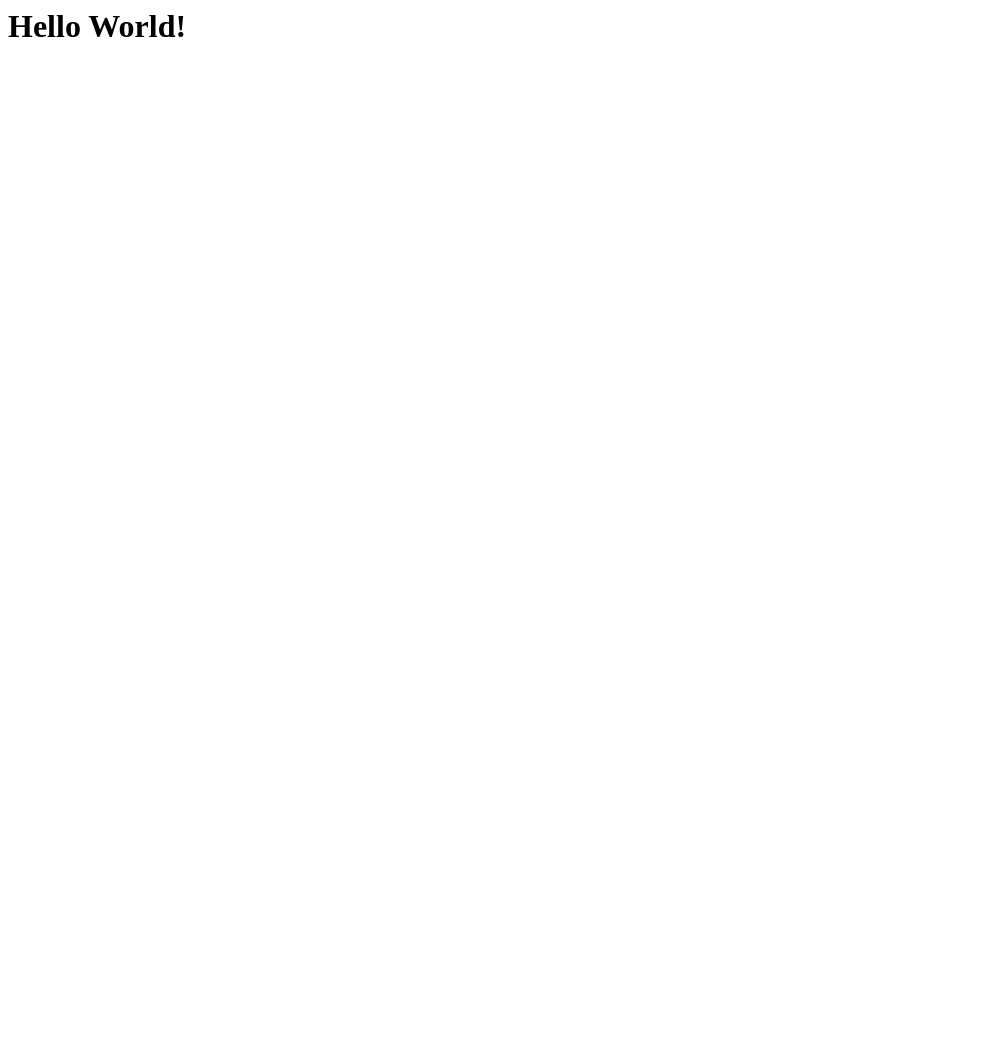
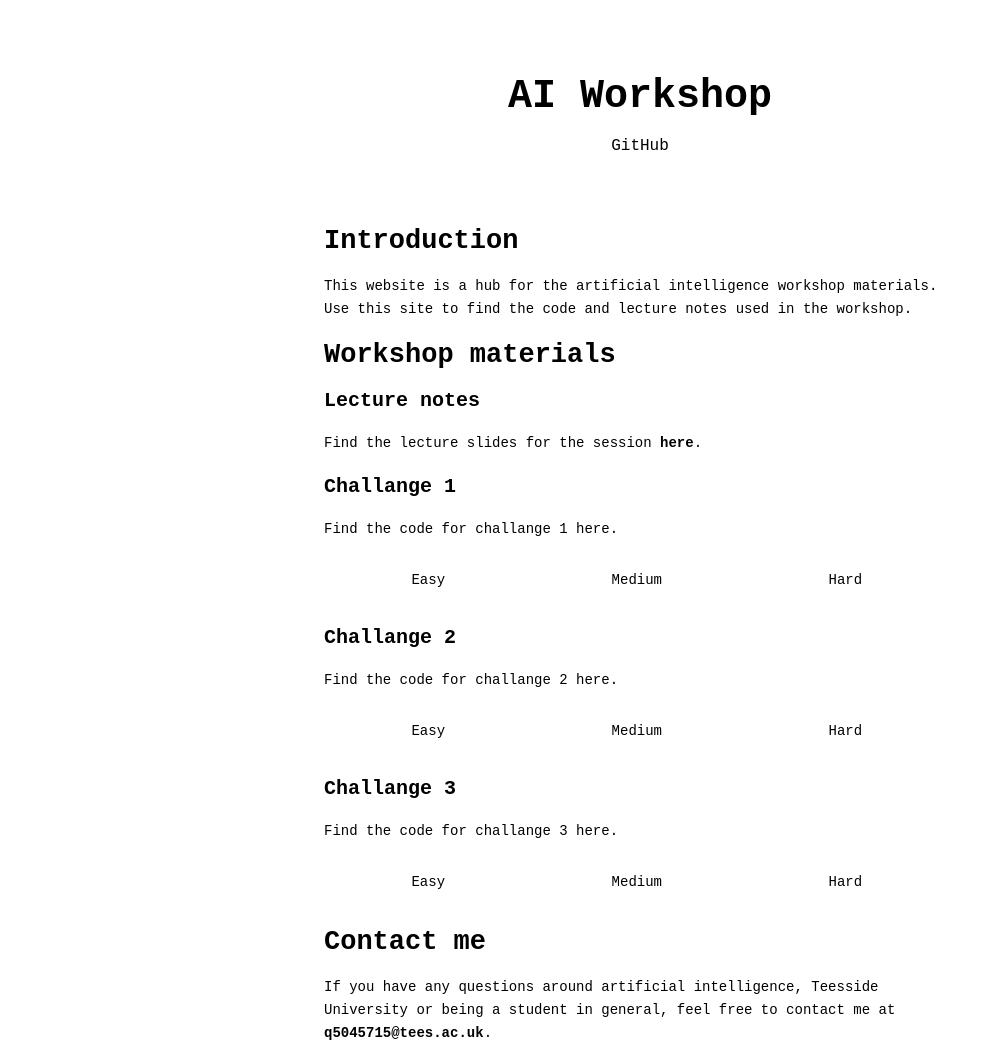
Before and after one commit to AaronWalker96/tuai, a plain HTML site: page index.html in a window 1280 px wide. Shown: the whole page, without its empty margins (0-989 px from the left). Before the commit the page ends 800 px from the top, so only its background shows below. Drawn offline with Linux system fonts and the light colour scheme.

Commit message:
Added some content to index and added CSS

```diff
--- /dev/null
+++ b/css/styles.css
@@ -0,0 +1,114 @@
+a {
+    font-family: "Courier New", Courier, "Lucida Sans Typewriter", "Lucida Typewriter", monospace;
+    font-size: 16px;
+    font-style: normal;
+    font-variant: normal;
+    font-weight: 400;
+    line-height: 23px;
+    text-decoration: none;
+    color: black;
+    padding: 13px;
+}
+
+a:hover {
+    transition: 0.3s;
+    background: black;
+    color: white;
+}
+
+h1 {
+    font-family: "Courier New", Courier, "Lucida Sans Typewriter", "Lucida Typewriter", monospace;
+    font-size: 40px;
+    font-style: normal;
+    font-variant: normal;
+    font-weight: 700;
+    line-height: 23px;
+}
+
+h2 {
+    font-family: "Courier New", Courier, "Lucida Sans Typewriter", "Lucida Typewriter", monospace;
+    font-size: 27px;
+    font-style: normal;
+    font-variant: normal;
+    font-weight: 700;
+    line-height: 23px;
+}
+
+h3 {
+    font-family: "Courier New", Courier, "Lucida Sans Typewriter", "Lucida Typewriter", monospace;
+    font-size: 20px;
+    font-style: normal;
+    font-variant: normal;
+    font-weight: 700;
+    line-height: 23px;
+}
+
+p {
+    font-family: "Courier New", Courier, "Lucida Sans Typewriter", "Lucida Typewriter", monospace;
+    font-size: 14px;
+    font-style: normal;
+    font-variant: normal;
+    font-weight: 400;
+    line-height: 23px;
+}
+
+blockquote {
+    font-family: "Courier New", Courier, "Lucida Sans Typewriter", "Lucida Typewriter", monospace;
+    font-size: 17px;
+    font-style: normal;
+    font-variant: normal;
+    font-weight: 400;
+    line-height: 23px;
+}
+
+pre {
+    font-family: "Courier New", Courier, "Lucida Sans Typewriter", "Lucida Typewriter", monospace;
+    font-size: 11px;
+    font-style: normal;
+    font-variant: normal;
+    font-weight: 400;
+    line-height: 23px;
+}
+
+.title {
+    text-align: center;
+    padding: 50px;
+}
+
+.center {
+    margin: 0 auto;
+    width: 50%;
+    padding-bottom: 20px;
+}
+
+.center:after {
+    content: "";
+    display: table;
+    clear: both;
+}
+
+.list-wrapper {
+    width: 100%;
+    display: flex;
+}
+
+.col-list {
+    width: 33%;
+    text-align: center;
+}
+
+.nav-li {
+    display: inline;
+}
+
+.body-li {
+    font-family: "Courier New", Courier, "Lucida Sans Typewriter", "Lucida Typewriter", monospace;
+    font-size: 14px;
+    font-style: normal;
+    font-variant: normal;
+    font-weight: 400;
+    line-height: 23px;
+    text-decoration: none;
+    color: black;
+    list-style-type: square;
+}
--- a/index.html
+++ b/index.html
@@ -1 +1,73 @@
-<h1>Hello World!</h1>
+<!doctype html>
+
+<html lang="en">
+<head>
+    <meta charset="utf-8">
+
+    <title>Teesside University - AI Workshop</title>
+    <meta name="description" content="Teesside University - AI Workshop">
+    <meta name="author" content="Aaron Walker">
+
+    <link rel="shortcut icon" type="image/png" href="img/icon.png"/>
+    <link rel="stylesheet" href="css/styles.css">
+
+</head>
+
+<body>
+    <div class="title">
+        <h1>AI Workshop</h1>
+        <li class="nav-li"><a href="https://github.com/AaronWalker96/tuai">GitHub</a></li>
+    </div>
+    <div class="center">
+        <h2>Introduction</h2>
+        <p>This website is a hub for the artificial intelligence workshop materials. Use this site to find the code and lecture notes
+        used in the workshop.
+        </p>
+        <h2>Workshop materials</h2>
+        <h3>Lecture notes</h3>
+        <p>Find the lecture slides for the session <strong>here</strong>.</p>
+        <h3>Challange 1</h3>
+        <p>Find the code for challange 1 here.</p>
+        <div class="list-wrapper">
+            <div class="col-list">
+                <p>Easy</p>
+            </div>
+            <div class="col-list">
+                <p>Medium</p>
+            </div>
+            <div class="col-list">
+                <p>Hard</p>
+            </div>
+        </div>
+        <h3>Challange 2</h3>
+        <p>Find the code for challange 2 here.</p>
+        <div class="list-wrapper">
+            <div class="col-list">
+                <p>Easy</p>
+            </div>
+            <div class="col-list">
+                <p>Medium</p>
+            </div>
+            <div class="col-list">
+                <p>Hard</p>
+            </div>
+        </div>
+        <h3>Challange 3</h3>
+        <p>Find the code for challange 3 here.</p>
+        <div class="list-wrapper">
+            <div class="col-list">
+                <p>Easy</p>
+            </div>
+            <div class="col-list">
+                <p>Medium</p>
+            </div>
+            <div class="col-list">
+                <p>Hard</p>
+            </div>
+        </div>
+        <h2>Contact me</h2>
+        <p>If you have any questions around artificial intelligence, Teesside University or being a student in general, feel
+        free to contact me at <strong>q5045715@tees.ac.uk</strong>. </p>
+    </div>
+</body>
+</html>
```
